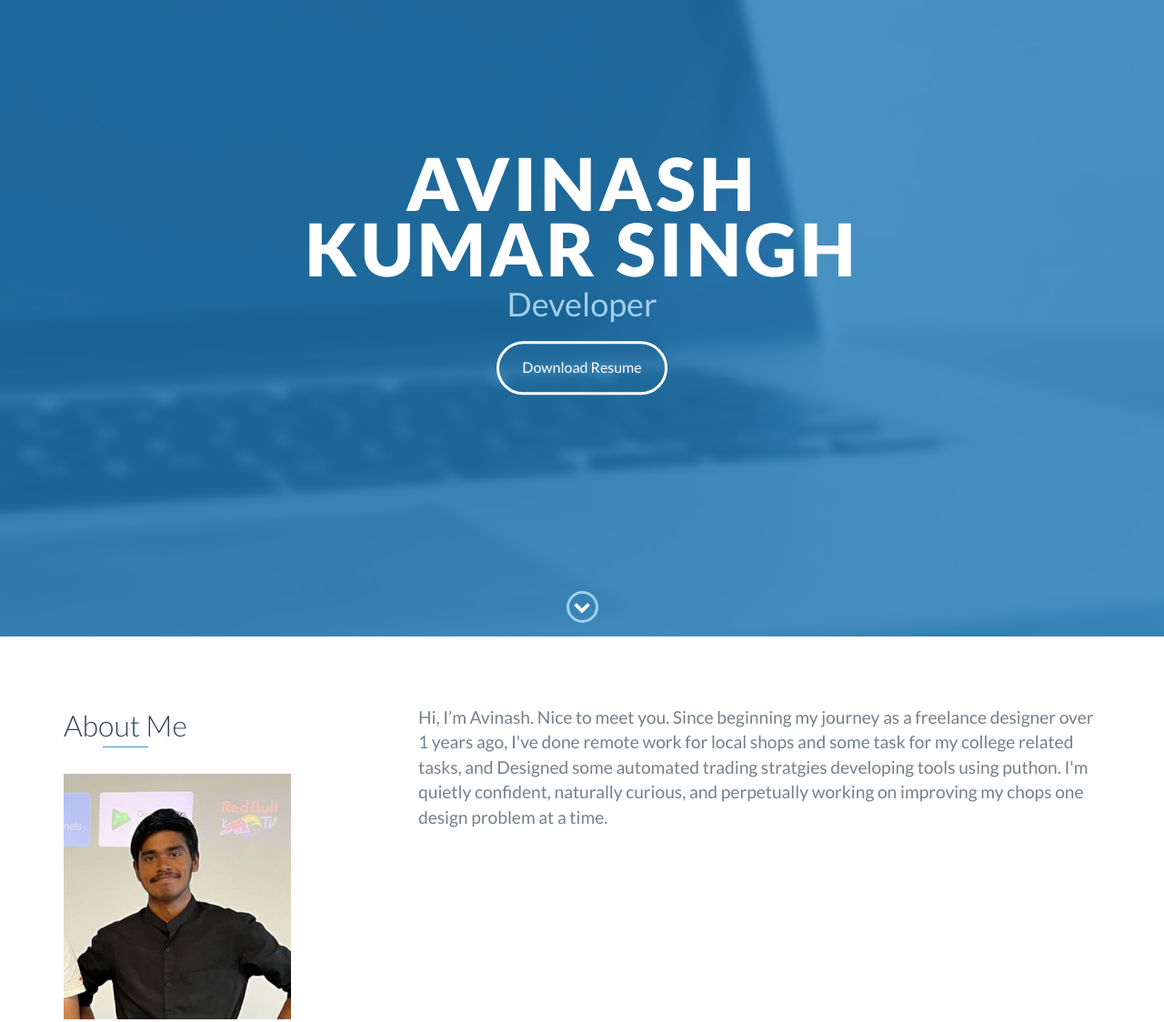
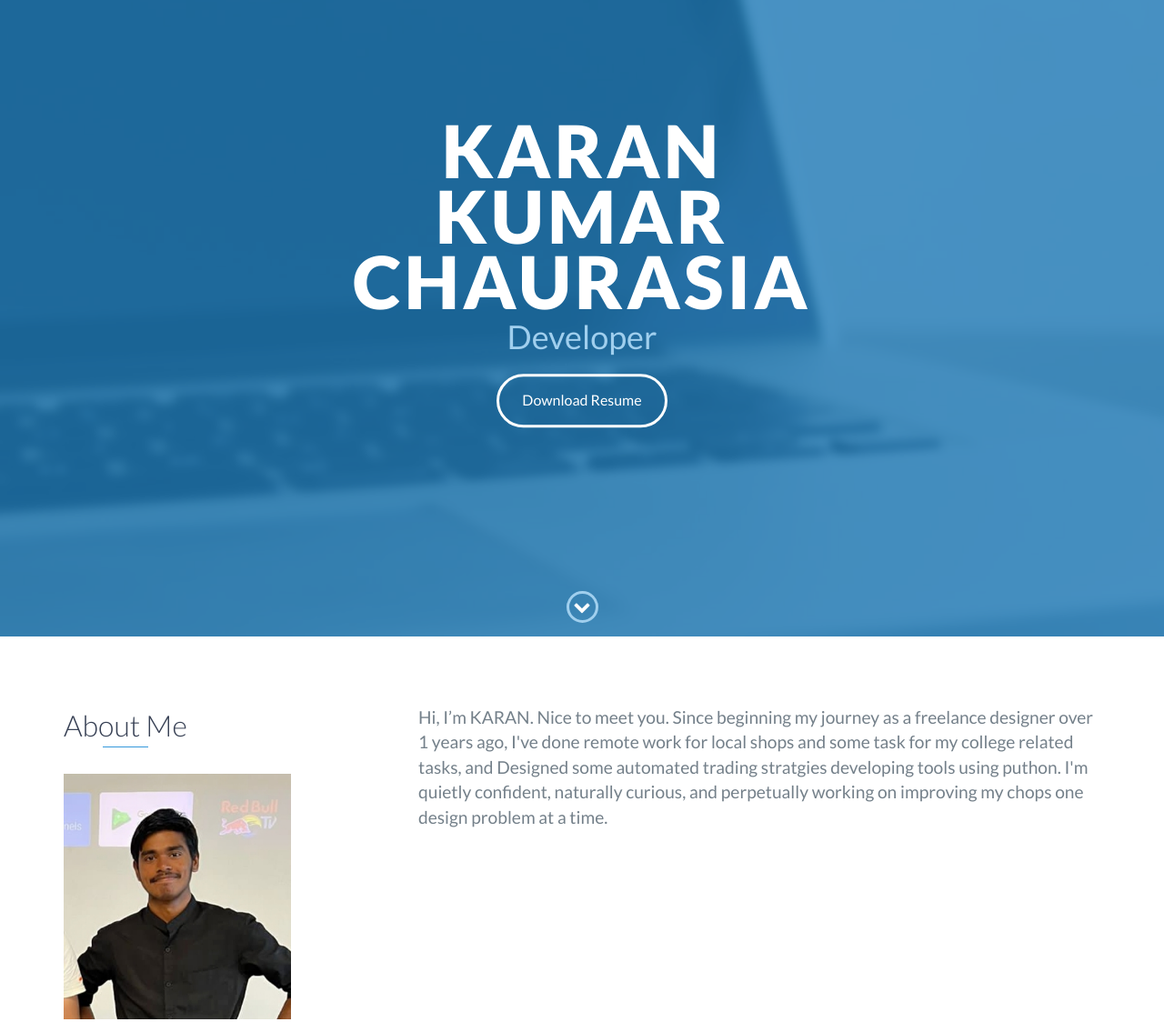
Before and after one commit to PAAPIMERD/avinash_resume, a website: page index.html in a window 1280 px wide. Shown: the part 100-1224 px from the top of the page at 91% size. Drawn offline with nearby package versions, Linux system fonts and the light colour scheme.

Commit message:
Update index.html

```diff
--- a/index.html
+++ b/index.html
@@ -48,7 +48,7 @@
 
     <div id="lead">
         <div id="lead-content">
-            <h1>Avinash kumar singh</h1>
+            <h1>KARAN KUMAR CHAURASIA</h1>
             <h2>Developer</h2>
             <a href="https://drive.google.com/file/d/1dqTUnxgkIHWt9Cxf8E7vw0RN3BTZc-1l/view?usp=sharing" class="btn-rounded-white">Download Resume</a>
         </div>
@@ -75,7 +75,7 @@
                 <div class="col-md-8">
                     <p style="font-size:1.5vw">
 
-                        Hi, I’m Avinash. Nice to meet you.
+                        Hi, I’m KARAN. Nice to meet you.
 Since beginning my journey as a freelance designer over 1 years ago, I've done remote work for local shops and some task for my college related tasks, and Designed some automated trading stratgies developing tools using puthon. I'm quietly confident, naturally curious, and perpetually working on improving my chops one design problem at a time.
                     </p>
                 </div>
```
